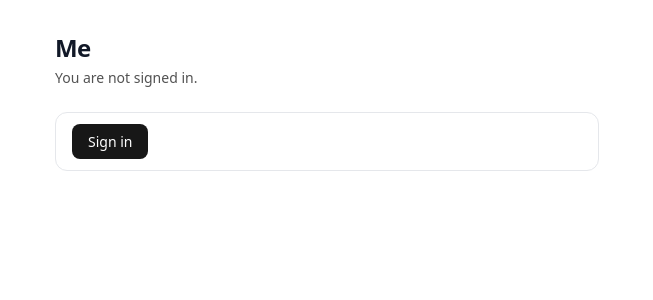
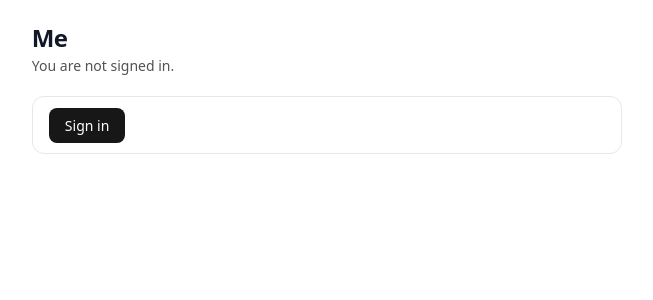
Before and after one commit to michaelasper/headstash, a Next.js app: page /me in a window 1280 px wide. Shown: the top 300 px of the page, without its empty margins (313-966 px from the left). Built offline with nearby package versions, Linux system fonts and the light colour scheme; no server answers.

Commit message:
fix(ui): global focus ring + semantic hover/muted tokens

```diff
--- a/src/app/_components/ui.tsx
+++ b/src/app/_components/ui.tsx
@@ -2,7 +2,7 @@ import Link from "next/link";
 
 export function Container({ children }: { children: React.ReactNode }) {
   return (
-    <main className="mx-auto flex min-h-dvh max-w-xl flex-col gap-6 px-4 py-8">
+    <main className="mx-auto flex min-h-dvh max-w-[68ch] flex-col gap-5 px-4 py-6">
       {children}
     </main>
   );
@@ -20,7 +20,9 @@ export function PageHeader({
   return (
     <header className="flex items-start justify-between gap-4">
       <div className="flex flex-col gap-1">
-        <h1 className="text-2xl font-semibold tracking-tight">{title}</h1>
+        <h1 className="text-2xl font-semibold leading-[var(--lh-heading)] tracking-tight">
+          {title}
+        </h1>
         {subtitle ? <p className="text-sm text-neutral-600">{subtitle}</p> : null}
       </div>
       {right}
@@ -38,7 +40,7 @@ export function ButtonLink({
   return (
     <Link
       href={href}
-      className="rounded-lg border border-border bg-card px-3 py-2 text-sm font-medium hover:bg-neutral-50 focus-visible:outline focus-visible:outline-2 focus-visible:outline-focus focus-visible:outline-offset-2"
+      className="rounded-lg border border-border bg-card px-3 py-2 text-sm font-medium hover:bg-hover"
     >
       {children}
     </Link>
@@ -78,4 +80,4 @@ export function Field({
 }
 
 export const inputClassName =
-  "w-full rounded-lg border border-neutral-200 bg-white px-3 py-2 text-sm outline-none focus:border-neutral-400 focus-visible:ring-2 focus-visible:ring-neutral-200";
+  "w-full rounded-lg border border-border bg-card px-3 py-2 text-sm outline-none focus:border-border";
--- a/src/app/globals.css
+++ b/src/app/globals.css
@@ -14,10 +14,13 @@
   /* Semantic colors */
   --bg: #ffffff;
   --fg: #111827;
-  --muted: #6b7280;
+  /* Muted text + muted surface */
+  --muted-fg: #6b7280;
+  --muted: #f3f4f6;
   --card: #ffffff;
   --border: #e5e7eb;
   --shadow: rgba(17, 24, 39, 0.08);
+  --hover: rgba(17, 24, 39, 0.04);
 
   --primary: #111827;
   --accent: #111827;
@@ -46,9 +49,11 @@
   --color-background: var(--bg);
   --color-foreground: var(--fg);
   --color-muted: var(--muted);
+  --color-muted-foreground: var(--muted-fg);
   --color-card: var(--card);
   --color-border: var(--border);
   --color-shadow: var(--shadow);
+  --color-hover: var(--hover);
 
   --color-primary: var(--primary);
   --color-accent: var(--accent);
@@ -66,10 +71,12 @@
   :root {
     --bg: #0b0b0c;
     --fg: #f3f4f6;
-    --muted: #9ca3af;
+    --muted-fg: #9ca3af;
+    --muted: #18181b;
     --card: #0f1012;
     --border: #27272a;
     --shadow: rgba(0, 0, 0, 0.5);
+    --hover: rgba(255, 255, 255, 0.06);
 
     --primary: #f3f4f6;
     --accent: #f3f4f6;
@@ -93,6 +100,12 @@ body {
   text-rendering: optimizeLegibility;
 }
 
+/* Global focus ring: always visible and consistent */
+:focus-visible {
+  outline: 2px solid var(--focus);
+  outline-offset: 2px;
+}
+
 /* Respect reduced motion */
 @media (prefers-reduced-motion: reduce) {
   *,
```
